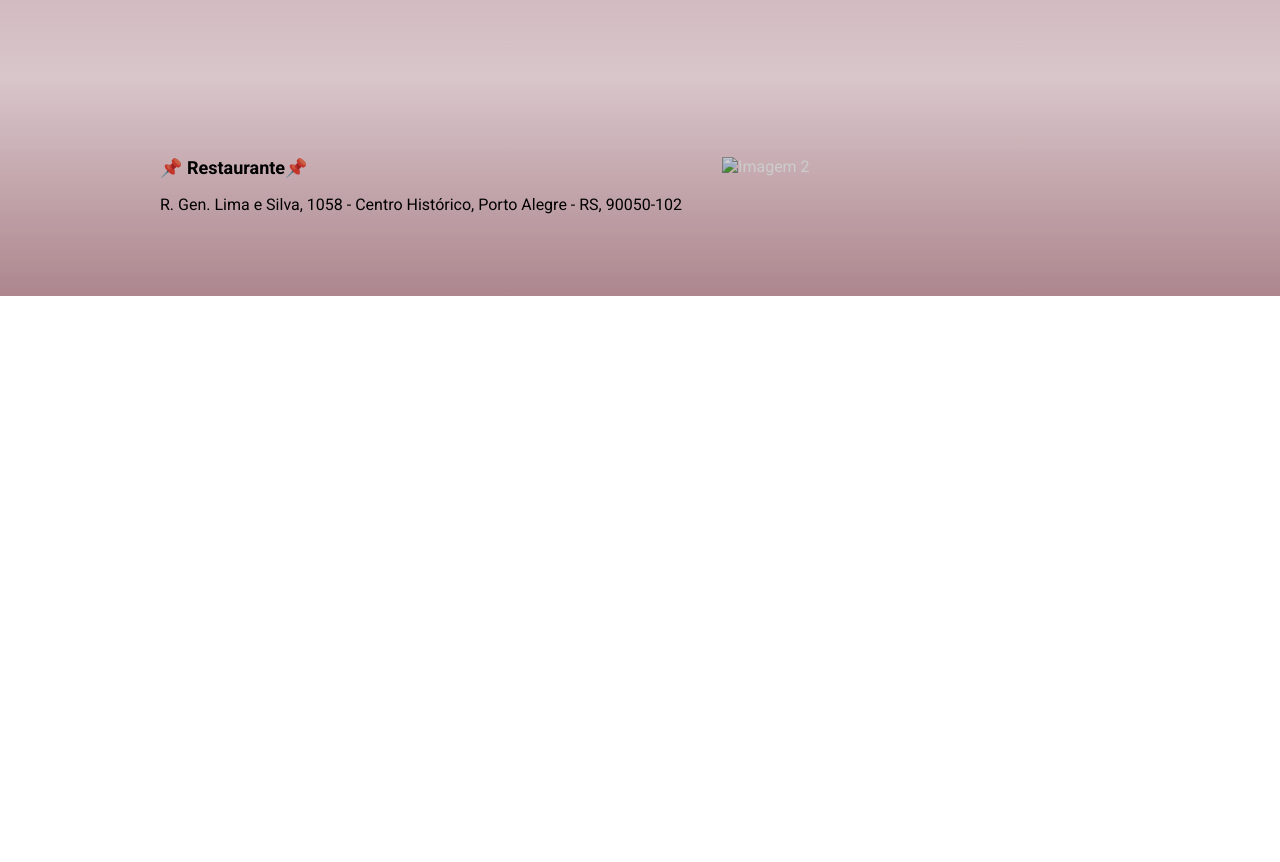
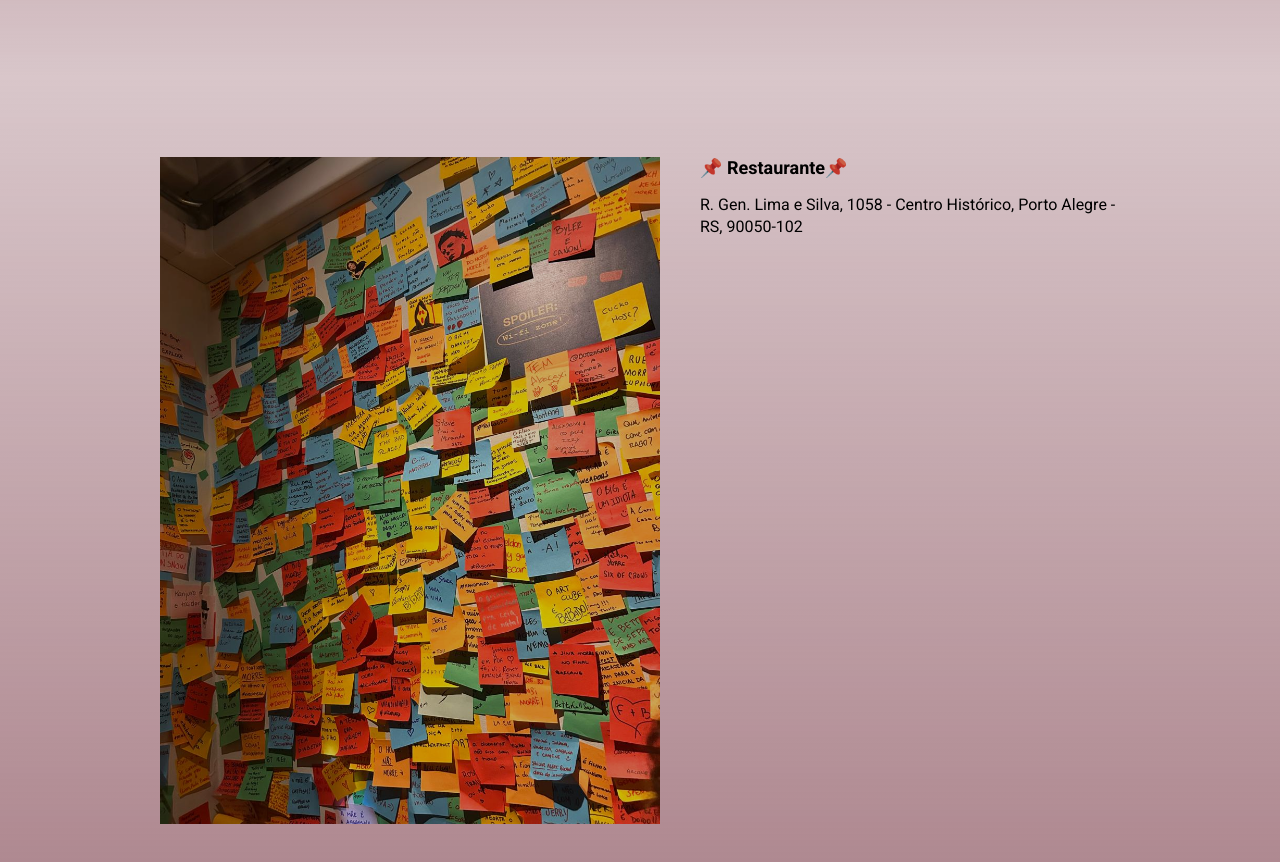
Before and after one commit to Kissraii/Projeto-Tasks, a website built with Parcel: page src/index.html in a window 1280 px wide. Shown: the part 944-1806 px from the top of the page. Before the commit the page ends 1240 px from the top, so only its background shows below. Built offline with nearby package versions, Linux system fonts and the light colour scheme; files whose address does not match are found by name.

Commit message:
descrição e organização do evento

```diff
--- a/src/index.html
+++ b/src/index.html
@@ -8,6 +8,7 @@
     <link href="https://fonts.googleapis.com/css2?family=Roboto:ital,wght@0,100..900;1,100..900&display=swap" rel="stylesheet">
     <title>DevTasks</title>
     <link rel="stylesheet" href="./styles/main.scss">
+    <link rel="stylesheet" href="https://unpkg.com/aos@next/dist/aos.css" />
 </head>
 <body>
     <header class="hero">
@@ -36,7 +37,7 @@
         </div>
     </header>
 
-        <section class="event event--Convocação">
+        <section class="event event--convocacao" data-aos="fade-right">
         <div class="container">
             <div class="event__details">
                 <h2 class="event__details__title">⚡ Convocação Oficial para uma Missão Épica! ⚡</h2>
@@ -49,19 +50,19 @@
             <img class="event__image" src="./imagens/logo.png" alt="Imagem 1">
         </div>
     </section>
-    <section class="event event--Restaurante">
+    <section class="event event--restaurante event--image-left" data-aos="fade-left">
         <div class="container">
             <div class="event__details">
-                <h2 class="event__details__title">📌 Restaurante📌</h2>
+                <h2 class="event__details__title">📌 Restaurante📌 </h2>
                 <p class="event__details__description">
                     R. Gen. Lima e Silva, 1058 - Centro Histórico, Porto Alegre - RS, 90050-102
                 </p>
             </div>
-            <img class="event__image" src="./imagens/restaurante.jpg" alt="Imagem 2">
+            <img class="event__image" src="./imagens/restaurante.jpeg" alt="Imagem 2">
         </div>
     </section>
 
-
+    <script src="https://unpkg.com/aos@next/dist/aos.js"></script>
     <script src="./scripts/main.js"></script>
 </body>
 </html>
--- a/src/scripts/main.js
+++ b/src/scripts/main.js
@@ -1 +1 @@
-console.log("Hello, World!");
+AOS.init();
--- a/src/styles/_event.scss
+++ b/src/styles/_event.scss
@@ -3,18 +3,25 @@
 .event{
     padding: 80px 0;
 
-        &--Convocação{
+        &--convocacao{
             background-image:linear-gradient(to bottom, variables.$pink1, variables.$pink2);
         filter:brightness(80%);
         }
 
-        &--Restaurante{
+        &--restaurante{
             background-image:linear-gradient(to bottom, variables.$pink2, variables.$pink1);
         filter:brightness(80%);
         }
 
+        &--image-left{
+            .container{
+                flex-direction:row-reverse;
+            }
+        }
+
     .container{
         display:flex;
+        gap:40px;
     }
 
     &__image{
@@ -22,8 +29,6 @@
     }
 
     &__details{
-        margin-right: 40px;
-
         &__title{
             color:variables.$textColor;
             font-size:18px;
```
Also changed, not shown: dist/index.html, dist/scripts/main.js, dist/styles/main.css, 2 other files.
